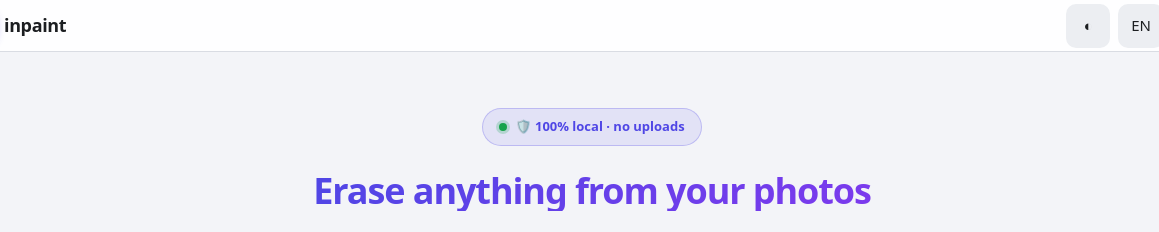
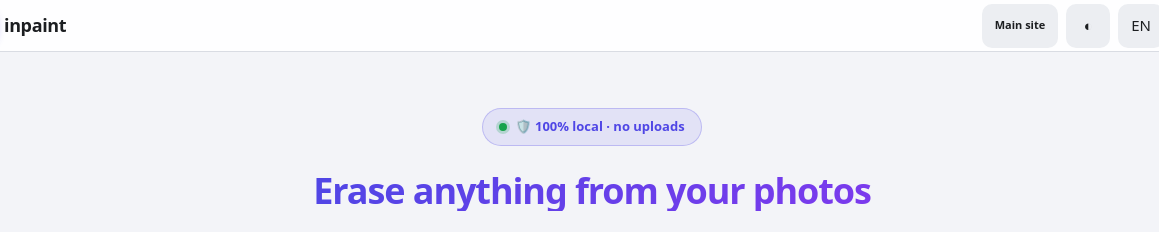
Before and after one commit to fakeoder/inpaint, a website built with Vite: page index.html in a window 1280 px wide. Shown: the top 232 px of the page, 48-1207 px from the left. Built offline with nearby package versions, Linux system fonts and the light colour scheme.

Commit message:
add main site link

```diff
--- a/index.html
+++ b/index.html
@@ -17,6 +17,7 @@
           <span class="brand-name" data-i18n="app.title">inpaint</span>
         </div>
         <div class="topbar-actions">
+          <a class="icon-btn site-link" href="https://zkraft.cc" target="_blank" rel="noopener noreferrer" data-i18n="site.home">主站</a>
           <button id="btn-theme" class="icon-btn" type="button" data-i18n-title="theme.toggle" aria-label="Toggle theme">◐</button>
           <button id="btn-lang" class="icon-btn" type="button" data-i18n-title="lang.toggle" aria-label="Switch language">EN</button>
           <a class="icon-btn github-link" href="https://github.com/fakeoder/inpaint" target="_blank" rel="noopener noreferrer" aria-label="GitHub" data-i18n-title="github.link">
@@ -213,6 +214,8 @@
           <a href="/pricing.html" data-i18n="footer.pricing">Pricing</a>
           <span aria-hidden="true">·</span>
           <a href="mailto:contact@zkraft.cc" data-i18n="footer.contact">Contact</a>
+          <span aria-hidden="true">·</span>
+          <a href="https://zkraft.cc" target="_blank" rel="noopener noreferrer" data-i18n="footer.products">More products</a>
         </footer>
       </main>
 
--- a/src/i18n/locales/en.ts
+++ b/src/i18n/locales/en.ts
@@ -7,6 +7,7 @@ export const en = {
 
   'theme.toggle': 'Toggle theme',
   'lang.toggle': 'Switch language',
+  'site.home': 'Main site',
 
   'tool.upload': 'Upload',
   'tool.brush': 'Brush',
@@ -183,6 +184,7 @@ export const en = {
   'footer.terms': 'Terms',
   'footer.pricing': 'Pricing',
   'footer.contact': 'Contact',
+  'footer.products': 'More products',
 
   'github.link': 'View source on GitHub',
 } as const;
--- a/src/i18n/locales/zh-CN.ts
+++ b/src/i18n/locales/zh-CN.ts
@@ -6,6 +6,7 @@ export const zhCN: Messages = {
 
   'theme.toggle': '切换主题',
   'lang.toggle': '切换语言',
+  'site.home': '主站',
 
   'tool.upload': '上传',
   'tool.brush': '画笔',
@@ -182,6 +183,7 @@ export const zhCN: Messages = {
   'footer.terms': '服务条款',
   'footer.pricing': '价格',
   'footer.contact': '联系我们',
+  'footer.products': '更多产品',
 
   'github.link': '在 GitHub 查看源码',
 };
--- a/src/styles/layout.css
+++ b/src/styles/layout.css
@@ -888,6 +888,15 @@ a.icon-btn.github-link {
   padding: 0 var(--space-2);
 }
 
+a.icon-btn.site-link {
+  display: inline-flex;
+  align-items: center;
+  justify-content: center;
+  text-decoration: none;
+  font-size: var(--text-xs);
+  font-weight: 650;
+}
+
 .github-link svg {
   display: block;
 }
```
